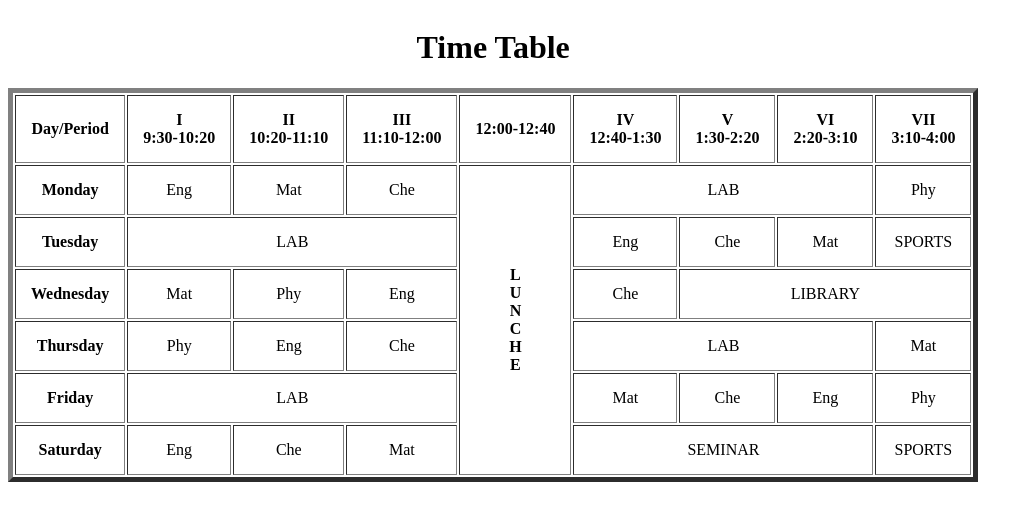
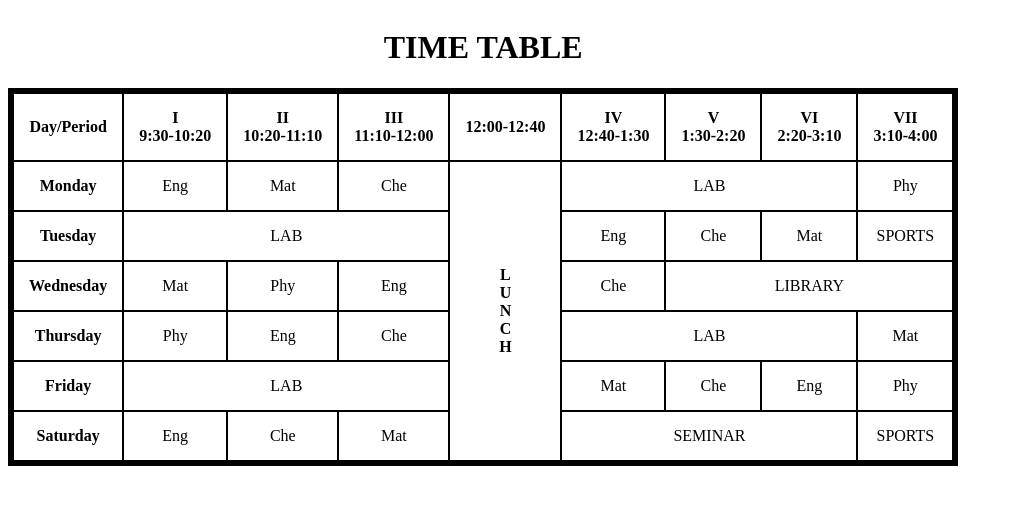
Before and after one commit to ruslanezw/something, a plain HTML site: page index.html in a window 1280 px wide. Shown: the whole page, without its empty margins (0-1033 px from the left). Drawn offline with Linux system fonts and the light colour scheme.

Commit message:
finished

```diff
--- a/index.html
+++ b/index.html
@@ -4,10 +4,16 @@
 <head>
     <meta charset="UTF-8">
     <meta name="viewport" content="width=device-width, initial-scale=1.0">
-    <title>Time Table</title>
+    <title>TIME TABLE</title>
     <style>
+        table {
+            border: 6px solid;
+            border-collapse: collapse;
+        }
+
         td,
         th {
+            border: 2px solid;
             padding: 15px;
             text-align: center;
         }
@@ -15,9 +21,9 @@
 </head>
 
 <body>
-    <table border="5">
+    <table>
         <caption>
-            <h1>Time Table</h1>
+            <h1>TIME TABLE</h1>
         </caption>
         <thead>
             <tr>
@@ -38,7 +44,7 @@
                 <td>Eng</td>
                 <td>Mat</td>
                 <td>Che</td>
-                <td rowspan="6"><b>L<br>U<br>N<br>C<br>H<br>E</b></td>
+                <td rowspan="6"><b>L<br>U<br>N<br>C<br>H</b></td>
                 <td colspan="3">LAB</td>
                 <td>Phy</td>
             </tr>
```
